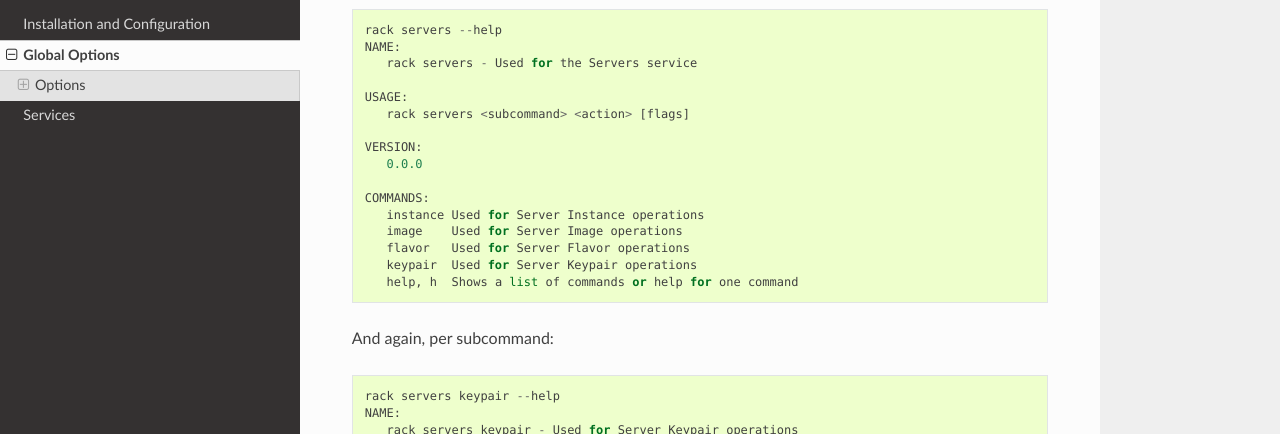
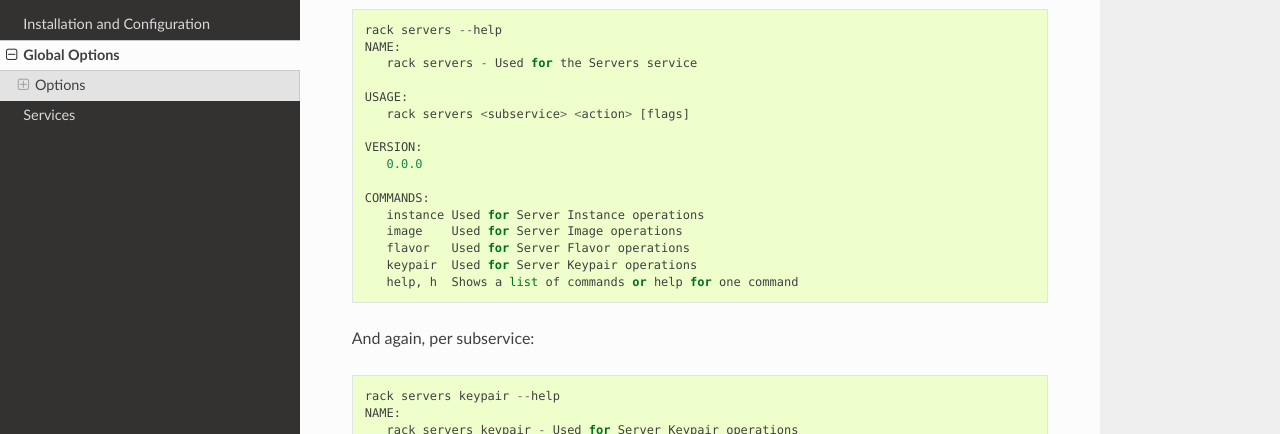
Before and after one commit to rackspace/rack, a Sphinx documentation site: the page built from docs/globaloptions.rst, in a window 1280 px wide and 900 px high, scrolled down 3839 px. Shown: the part 153-587 px from the top of the window. Built offline with Sphinx 7.4.7 and the Read the Docs theme 2.0.0, drawn with Linux system fonts in a browser that asks for light colours; pages that are not in the unit, such as notebooks, are missing from menus.

Commit message:
Ensure use of subservice rather than subcommand

```diff
--- a/docs/globaloptions.rst
+++ b/docs/globaloptions.rst
@@ -193,7 +193,7 @@ And it is available per command::
        rack servers - Used for the Servers service
 
     USAGE:
-       rack servers <subcommand> <action> [flags]
+       rack servers <subservice> <action> [flags]
 
     VERSION:
        0.0.0
@@ -206,7 +206,7 @@ And it is available per command::
        help, h	Shows a list of commands or help for one command
 
 
-And again, per subcommand::
+And again, per subservice::
 
     rack servers keypair --help
     NAME:
```
